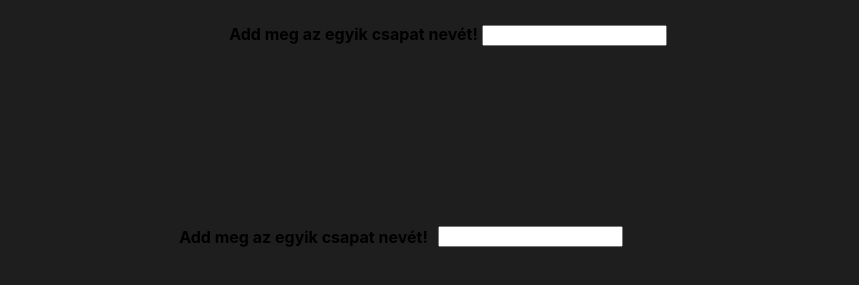
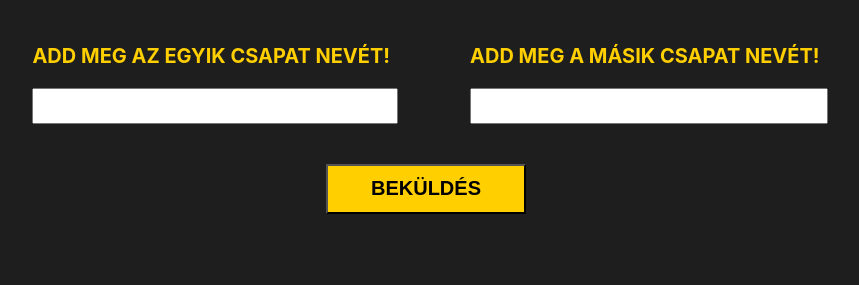
Before and after one commit to Csabii06/mathiaszfoci, a plain HTML site: page teams.html in a window 1280 px wide. Shown: the part 137-422 px from the top of the page, without its empty margins (214-1073 px from the left). Drawn offline with Linux system fonts and the light colour scheme.

Commit message:
kezdőlap befejezése

```diff
--- a/style.css
+++ b/style.css
@@ -147,3 +147,23 @@ h2{
     display: flex;
     gap: 100px;
 }
+label {
+    font-size: 20px;
+    text-transform: uppercase;
+    color: #FFCF00;
+}
+.team-inputs input {
+    width: 100%;
+    height: 30px;
+}
+.team-inputs {
+    display: flex;
+    flex-direction: row;
+    gap: 80px;
+}
+#teams-input-button {
+    width: 200px;
+    height: 50px;
+    font-size: 20px;
+    text-transform: uppercase;
+}
--- a/teams.html
+++ b/teams.html
@@ -9,19 +9,19 @@
 <body>
     <header>
         <h1>MATHIASZ FOCI</h1>
-    </header>
-    <main>
-        <aside id="left-side">
+    </header><br>
+    <main class="team-inputs">
+        <section>
             <form>
-                <label for="team1">Add meg az egyik csapat nevét!</label>
-                <input type="text" id="team1" name="team1">
-            </form>
-        </aside>
-        <aside id="right-side">
-            <label for="team1">Add meg az egyik csapat nevét!</label>
-            <input type="text" id="team1" name="team1">
-        </aside>
-    </main>
-
+            <label for="team1">Add meg az egyik csapat nevét!</label><br><br>
+            <input type="text" id="team1" name="team1" required>
+        </section>
+        <section>
+            <label for="team1">Add meg a másik csapat nevét!</label><br><br>
+            <input type="text" id="team2" name="team2" required>
+        </section>
+    </main><br><br>
+    <a href="index.html"><button type="button" id="teams-input-button">Beküldés</button></a>
+</form>
 </body>
 </html>
```
